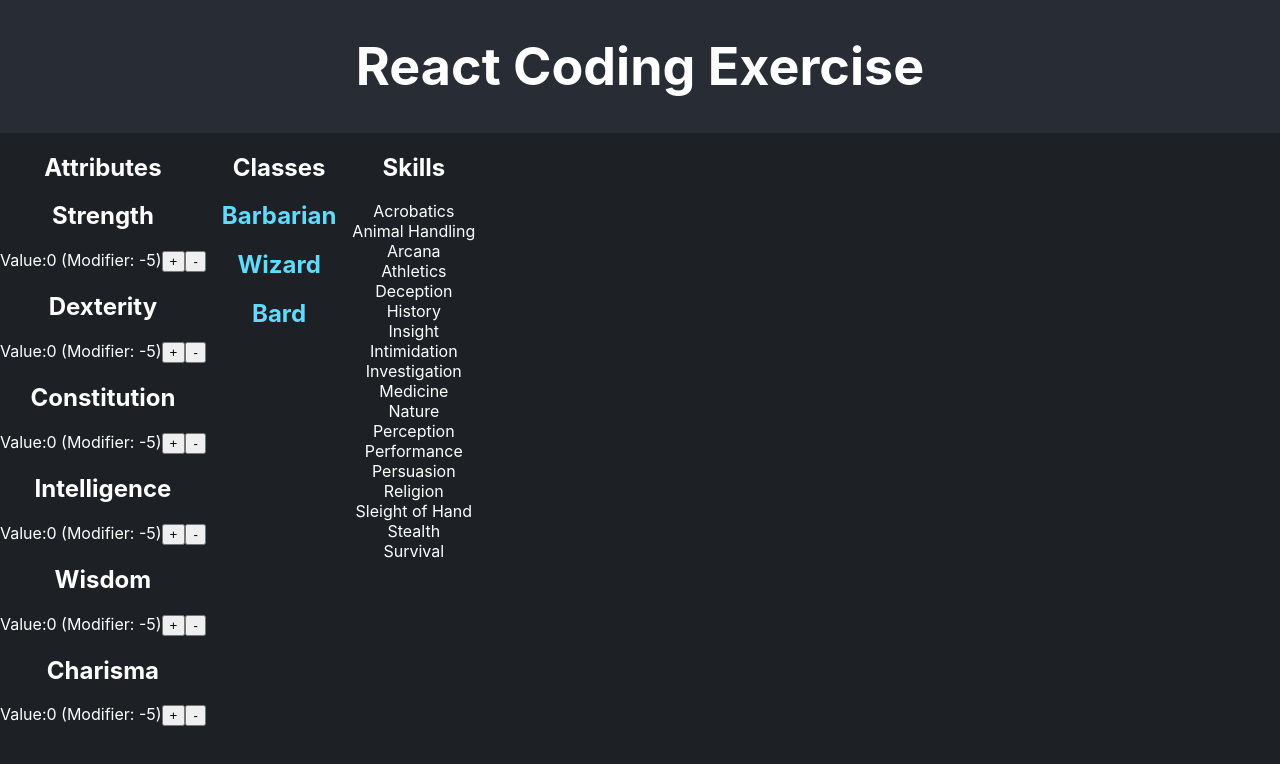
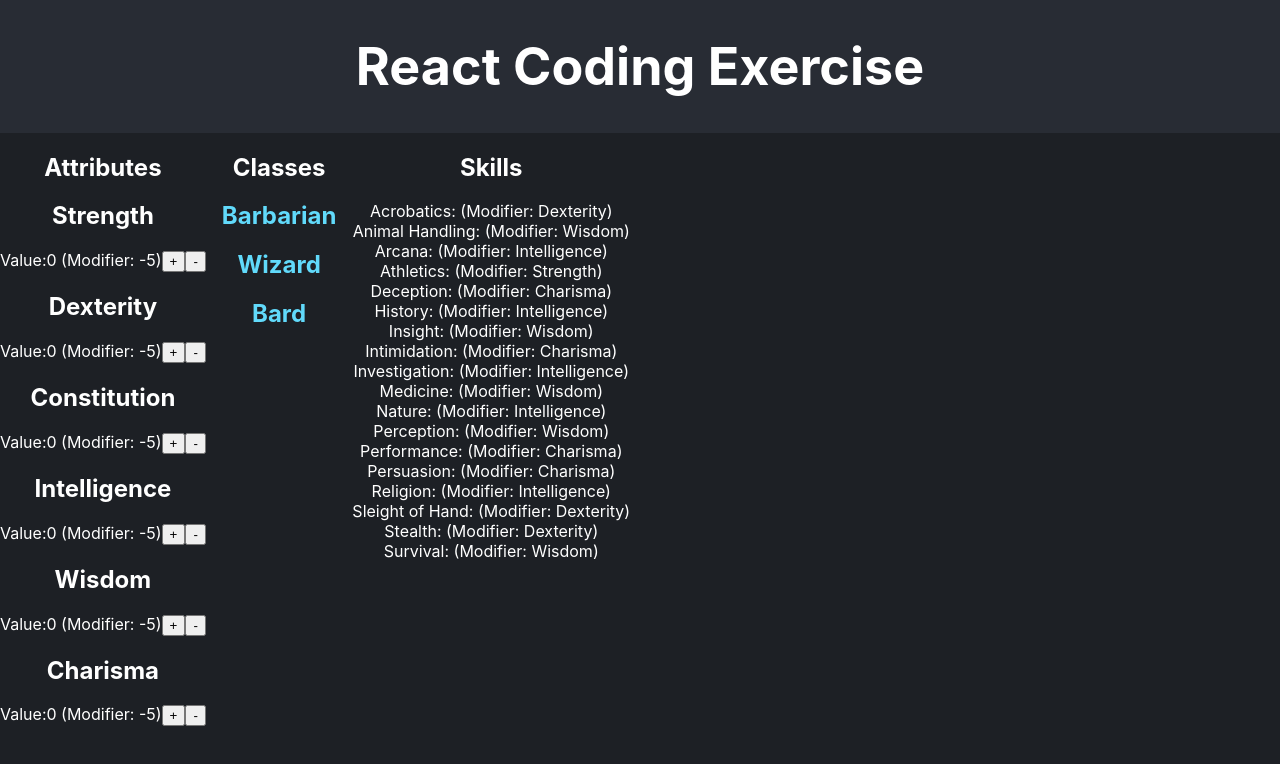
Before and after one commit to janmanaloto/recruiting-webapp-character, a React (Create React App) app: page / in a window 1280 px wide. Shown: the top 764 px of the page. Built offline with nearby package versions, Linux system fonts and the light colour scheme.

Commit message:
5-1 - Display skill attribute modifier

```diff
--- a/src/modules/skills/components/Skill.js
+++ b/src/modules/skills/components/Skill.js
@@ -1,3 +1,11 @@
+import { useAppContext } from "../../app/state/app.context";
+
 export default function Skill({ skill }) {
-  return <div>{skill.name}</div>;
+  // const { attributes } = useAppContext();
+  const { attributeModifier } = skill;
+  return (
+    <div>
+      {skill.name}: (Modifier: {attributeModifier})
+    </div>
+  );
 }
```
